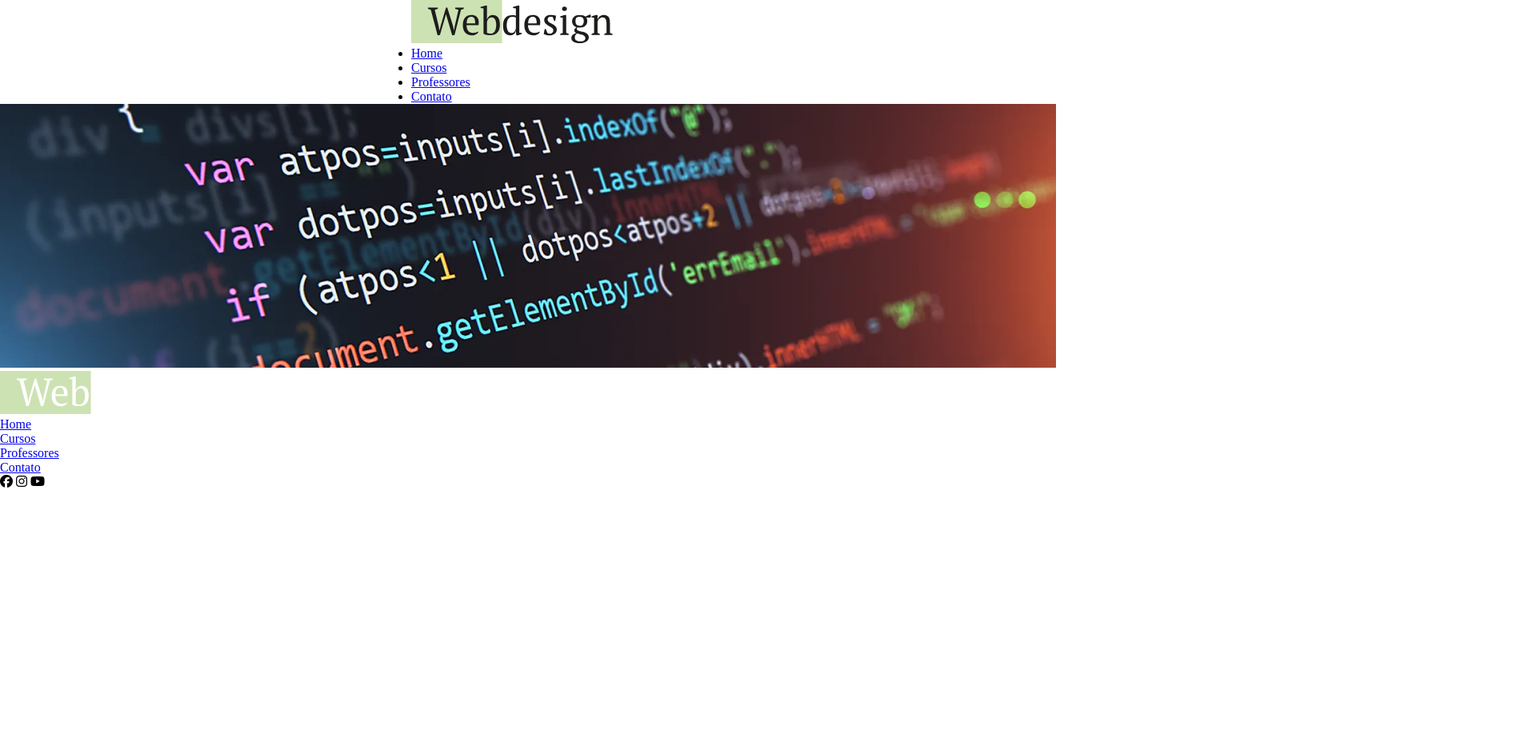
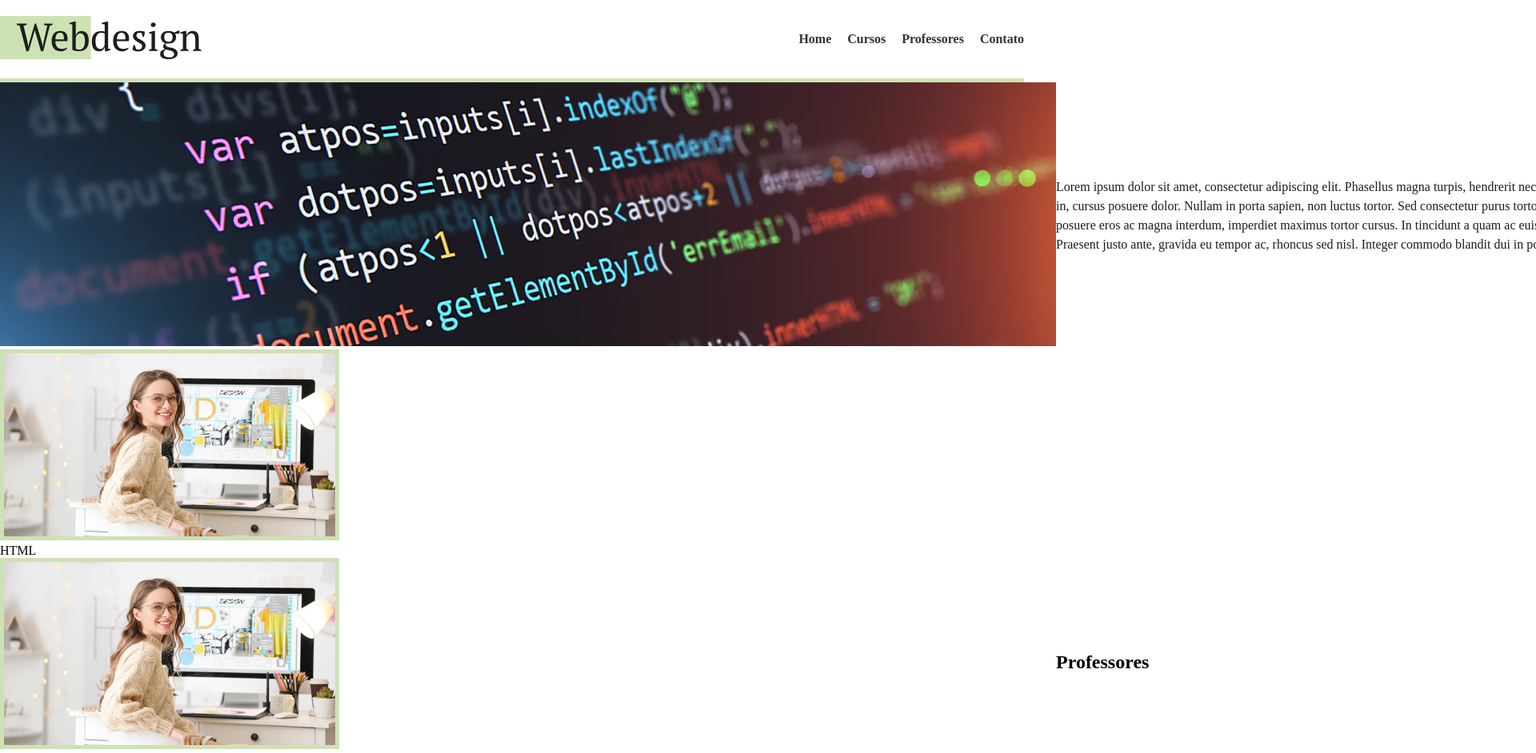
Before and after one commit to x97379554/CursoWedesingOneByOne, a plain HTML site: page ProjetoFinalCSS/index.html in a window 1280 px wide. Shown: the top 942 px of the page at 80% size, 1920 px wide, since content can reach past the window. Before the commit the page ends 800 px from the top, so only its background shows below. Drawn offline with Linux system fonts and the light colour scheme.

Commit message:
Estrutura um completo

```diff
--- a/ProjetoFinalCSS/index.html
+++ b/ProjetoFinalCSS/index.html
@@ -21,25 +21,70 @@
                     <li><a href="#">Contato</a></li>
                 </ul>
             </nav>
-
         </div>
     </header>
+
         <main>
             <section>
                 <div class="container">
                     <div class="banner1">
                         <img src="imgs/banner1.png" alt="">
                     </div>
+                    <div class="text1">
+                        <p>
+                            Lorem ipsum dolor sit amet, consectetur adipiscing elit. Phasellus magna turpis, hendrerit nec sapien in, cursus posuere dolor. Nullam in porta sapien, non luctus tortor. Sed consectetur purus tortor. Ut posuere eros ac magna interdum, imperdiet maximus tortor cursus. In tincidunt a quam ac euismod. Praesent justo ante, gravida eu tempor ac,
+                            rhoncus sed nisl. Integer commodo blandit dui in posuere.
+                        </p>
+                    </div>
+
+                    <div class="card1">
+                        <div class="col-4">
+                            <img src="imgs/Imagem 1.png" alt="">
+                            <p>HTML</p>
+                        </div>
+                        <div class="col-4">
+                            <img src="imgs/Imagem 1.png" alt="">
+                            <p>CSS</p>
+                        </div>
+                        <div class="col-4">
+                            <img src="imgs/Imagem 1.png" alt="">
+                            <p>JavaScript</p>
+                        </div>
+                    </div>
+                    <div>
+                        <h2>
+                            Professores
+                        </h2>
+                    </div>
+
+
+                    <div class="card2">
+                        <div class="col-2">
+                            <img src="imgs/Imagem 1.png" alt="">
+                            <p>HTML</p>
+                        </div>
+                        <div class="col-2">
+                            <img src="imgs/Imagem 1.png" alt="">
+                            <p>CSS</p>
+                        </div>
+                        <div class="col-2">
+                            <img src="imgs/Imagem 1.png" alt="">
+                            <p>JavaScript</p>
+                        </div>
+                        <div class="col-2">
+                            <img src="imgs/Imagem 1.png" alt="">
+                            <p>JavaScript</p>
+                        </div>
+                    </div>
 
                 </div>
             </section>
         </main>
-    <footer class="container">
-        <div class="main-footer">
+        <footer>
+            <div class="main-footer container">
                 <div class="lg">
                     <div>
-                    <img src="imgs/logo-webdesign 2.svg" alt="">
-                </div>
+                        <img src="imgs/logo-webdesign 2.svg" alt="Logo">
                     </div>
                     <div class="submenu">
                         <ul>
@@ -48,7 +93,6 @@
                             <li><a href="#">Professores</a></li>
                             <li><a href="#">Contato</a></li>
                         </ul>
-
                     </div>
                     <div class="redes">
                         <i class="fa-brands fa-facebook"></i>
@@ -57,7 +101,8 @@
                     </div>
 
                 </div>
+
+            </div>
         </footer>
-
 </body>
 </html>
--- a/ProjetoFinalCSS/style.css
+++ b/ProjetoFinalCSS/style.css
@@ -12,17 +12,95 @@
 }
 
 .container {
+  display: grid;
+  grid-template-columns: 1fr 1fr; /* Duas colunas: uma para o logo, outra para a nav-bar */
+  align-items: center; /* Centraliza verticalmente os elementos */
+  width: 100%;
   max-width: 1320px;
-    margin-left: auto;
-    margin-right: auto;
+  margin: 0 auto; /* Centraliza o conteúdo no meio da página */
 }
 
-  .cabecalho{
+  .cabecalho {
+    padding: 20px 0;
+    border-bottom: 5px solid var(--corverde) ;
+}
+
+
+
+.logo img {
+    max-height: 60px; /* Define uma altura máxima para o logo */
+}
+
+.nav-bar {
+    justify-self: end; /* Posiciona a barra de navegação no canto direito */
+}
+
+.menu {
+    display: flex;
+    gap: 20px; /* Espaçamento entre os itens do menu */
+    list-style: none;
+    padding: 0;
+    margin: 0;
+}
+
+.menu li a {
+    text-decoration: none;
+    color: #333;
+    font-weight: bold;
+}
+
+.menu li a:hover {
+    color: #007bff; /* Cor ao passar o mouse */
+}
+footer{
+  background-color: var(--corverdeescura); /* Cor de fundo do rodapé */
+  padding: 40px 0;
   display: flex;
   justify-content: space-between;
-    align-items: center;
 }
 
-  .cabecalho img{
-    justify-content: start;
+.main-footer {
+  padding-bottom: 11.75rem;
 }
+
+.lg img {
+  max-height: 60px; /* Define uma altura máxima para o logo */
+}
+
+.submenu ul {
+  list-style: none;
+  margin-left: 0.85rem;
+}
+
+.submenu ul li {
+  margin-bottom: 1.12rem; /* Espaçamento entre os itens da lista */
+}
+
+.submenu ul li a {
+  text-decoration: none;
+  color: var(--corbranca);
+  font-weight: bold;
+
+}
+
+.redes {
+  display: flex;
+  gap: 20px; /* Espaçamento entre os ícones das redes sociais */
+  justify-content: end;
+}
+
+.redes i {
+  color: var(--corbranca);
+}
+.text1{
+
+}
+.text1 p{
+  color: var(--corpreta);
+  font-family: "PT Sans";
+  font-size: 1rem;
+  font-style: normal;
+  width: 40.5rem;
+  font-weight: 400;
+  line-height: 1.5rem; /* 150% */
+}
```
Lines whose indentation alone changed are shown as unchanged.
